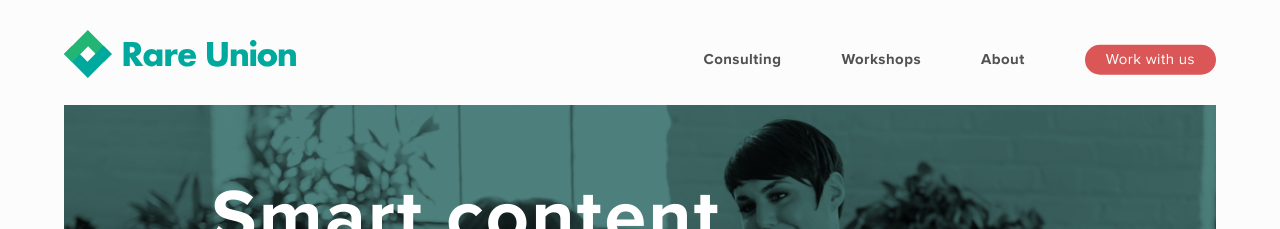
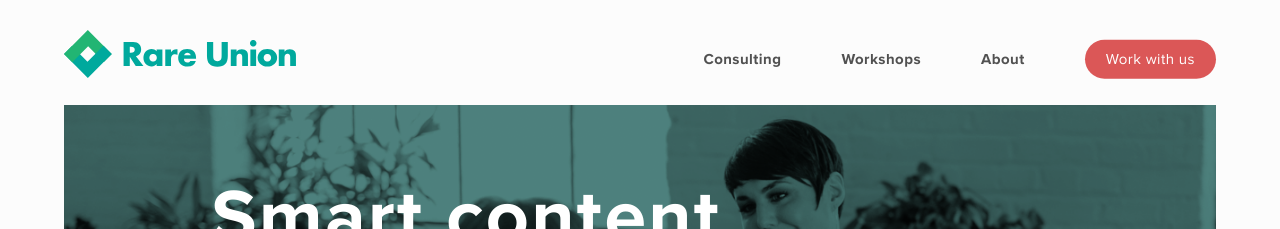
Before and after one commit to sarawb/sarawb.github.io, a Jekyll site: the page built from index.html, in a window 1280 px wide. Shown: the top 229 px of the page. Built offline with Jekyll 4.4.1, drawn with Linux system fonts in a browser that asks for light colours; some web fonts are replaced.

Commit message:
Add padding to contact us nav button

```diff
--- a/_sass/_rare_union.scss
+++ b/_sass/_rare_union.scss
@@ -541,7 +541,7 @@ form .btn {
     -moz-border-radius: 28;
     border-radius: 28px;
     background: #DB5757;
-    padding: 0.5em 1.4em 0.5em 1.4em;
+    padding: 0.8em 1.4em 0.8em 1.4em;
     margin-top: -0.5em;
     text-decoration: none;
   }
```
